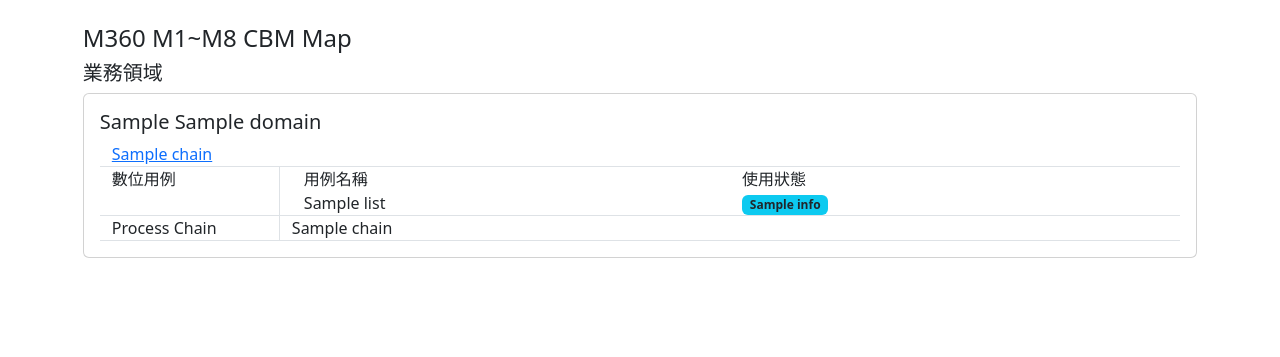
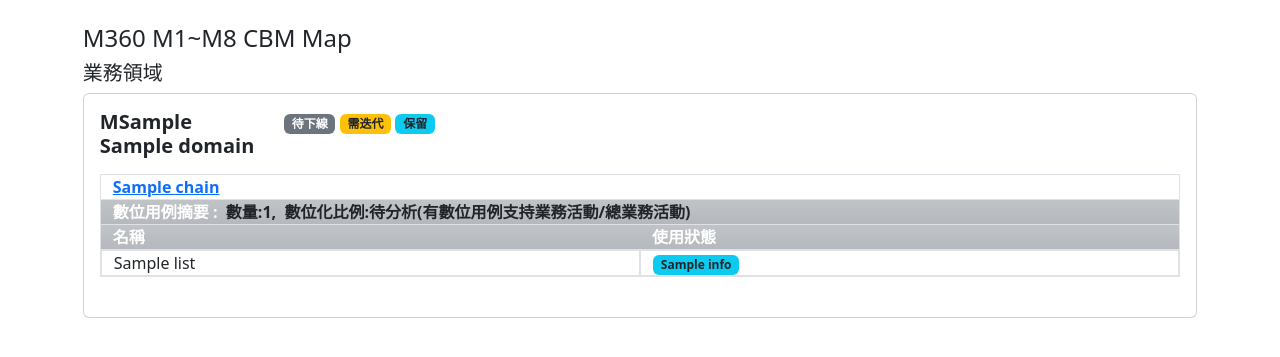
Before and after one commit to mindymywang/CBMProject, a Django app: page /map/businessDomainList/ in a window 1280 px wide. Shown: the top 357 px of the page. Run offline with Django 4.2, Linux system fonts and the light colour scheme; tables that the repository leaves empty hold one stand-in row (values such as "Sample post").

Commit message:
add 數位用例摘要

```diff
--- a/CBM/templates/map/businessDomainList.html
+++ b/CBM/templates/map/businessDomainList.html
@@ -6,25 +6,36 @@
     <div class="col-lg-12" style="padding-bottom:1%">
         <div class="card" style="width: 100%">
             <div class="card-body">
-                <h5 class="card-title">{{ bd.bd_no }} {{ bd.bd_name }}</h5>
-                <div class="container">
+                <div class="card-title">
+                    <div class="row">
+                        <div class="col-2"><h5 class="fw-bold"> M{{ bd.bd_no }} {{ bd.bd_name }}</h5></div>
+                        <div class="col-10">
+                            <span class="badge bg-secondary">待下線</span>
+                            <span class="badge bg-warning text-dark">需迭代</span>
+                            <span class="badge bg-info text-dark">保留</span>
+                        </div>
+                    </div>
+                </div>
                 {%for vc in vcMap|dict_get:bd.bd_no%}
+                <div class="container border">
                     <div class="row border border-top-0 border-end-0 border-start-0">
-                        <div class="col-12 "><a href="/map/processMap?vcno={{vc.vc_no }}" class="card-link">{{vc.vc_name}}</a></div>
+                        <div class="col-12 fw-bold"><a href="/map/processMap?vcno={{vc.vc_no }}" class="card-link">{{vc.vc_name}}</a></div>
                     </div>
-
                     <div class="row border border-top-0 border-end-0 border-start-0">
-                            <div class="col-2 border border-top-0 border-bottom-0 border-start-0">數位用例</div>
-                            <div class="col-10">
-                                <div class="container">
-                                    <div class="row">
-                                        <div class="col">用例名稱</div>
-                                        <div class="col">使用狀態</div>
+                        <div class="col fw-bold bg-secondary bg-gradient text-white" style="--bs-bg-opacity: .5;">
+                            數位用例摘要 :
+                            &nbsp;<span class="text-dark">數量:{{slMap|dict_get:vc.vc_no|length}},</span>
+                            &nbsp;<span class="text-dark">數位化比例:待分析(有數位用例支持業務活動/總業務活動)</span>
+                        </div>
+                    </div>
+                    <div class="row border border-top-0 border-end-0 border-start-0">
+                        <div class="col fw-bold bg-secondary bg-gradient text-white" style="--bs-bg-opacity: .5;">名稱</div>
+                        <div class="col fw-bold bg-secondary bg-gradient text-white" style="--bs-bg-opacity: .5;">使用狀態</div>
                     </div>
                     {%for sl in slMap|dict_get:vc.vc_no %}
                     <div class="row">
-                                        <div class="col">{{sl.usecase_name}}</div>
-                                        <div class="col">
+                        <div class="col border">{{sl.usecase_name}}</div>
+                        <div class="col border">
                             {%for rl in rlMap|dict_get:sl.sl_no%}
                                 {%if not forloop.first%}
                                     ,
@@ -40,10 +51,8 @@
                         </div>
                     </div>
                     {%endfor%}
-                                </div>
-                            </div>
-                    </div>
-                    <div class="row border border-top-0 border-end-0 border-start-0">
+                    <!--
+                    <div class="row border  border-end-0 border-start-0">
                         <div class="col-2 border border-top-0 border-bottom-0 border-start-0">Process Chain</div>
                         <div class="col-10">
                             {%for pc in pcMap|dict_get:vc.vc_no%}
@@ -54,8 +63,10 @@
                             {%endfor%}
                         </div>
                     </div>
+                    -->
+                </div>
+                <div>&nbsp;</div>
                 {%endfor%}
-                </div>
             </div>
         </div>
     </div>
```
Lines whose indentation alone changed are shown as unchanged.
